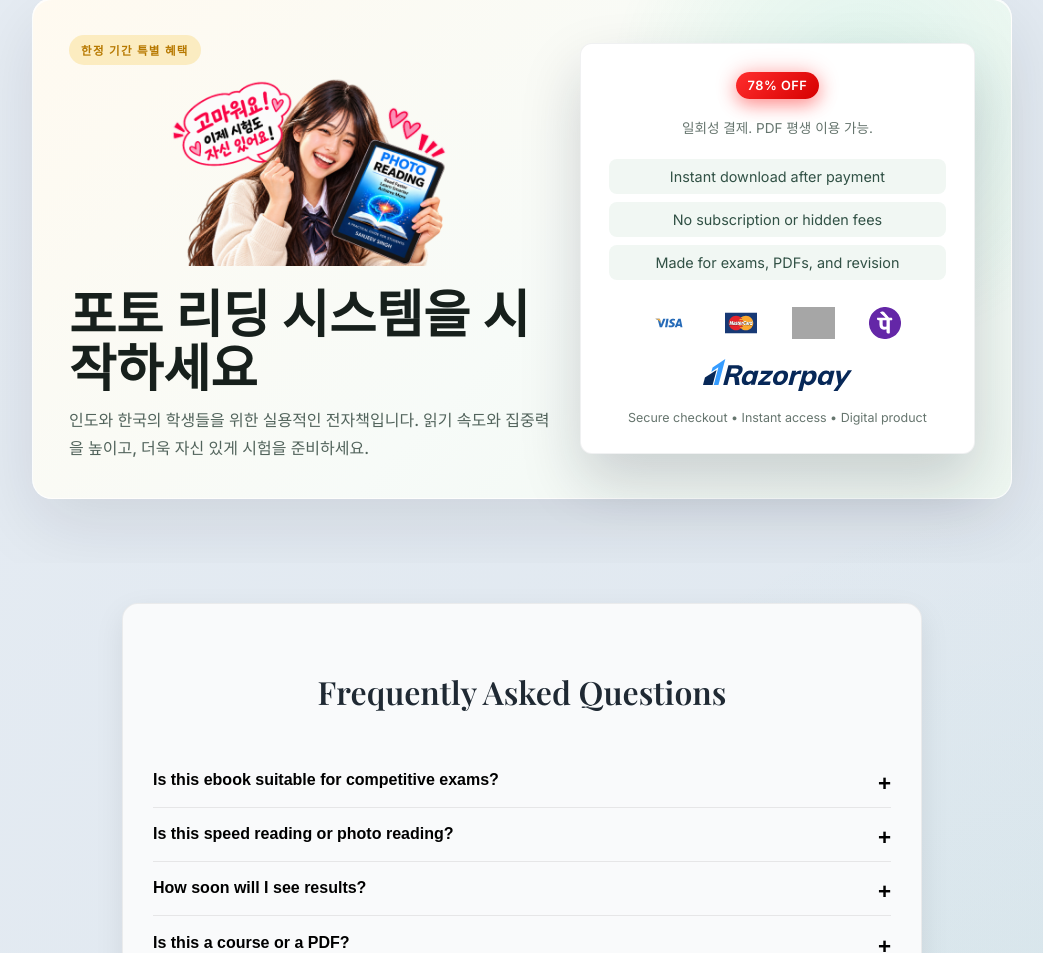
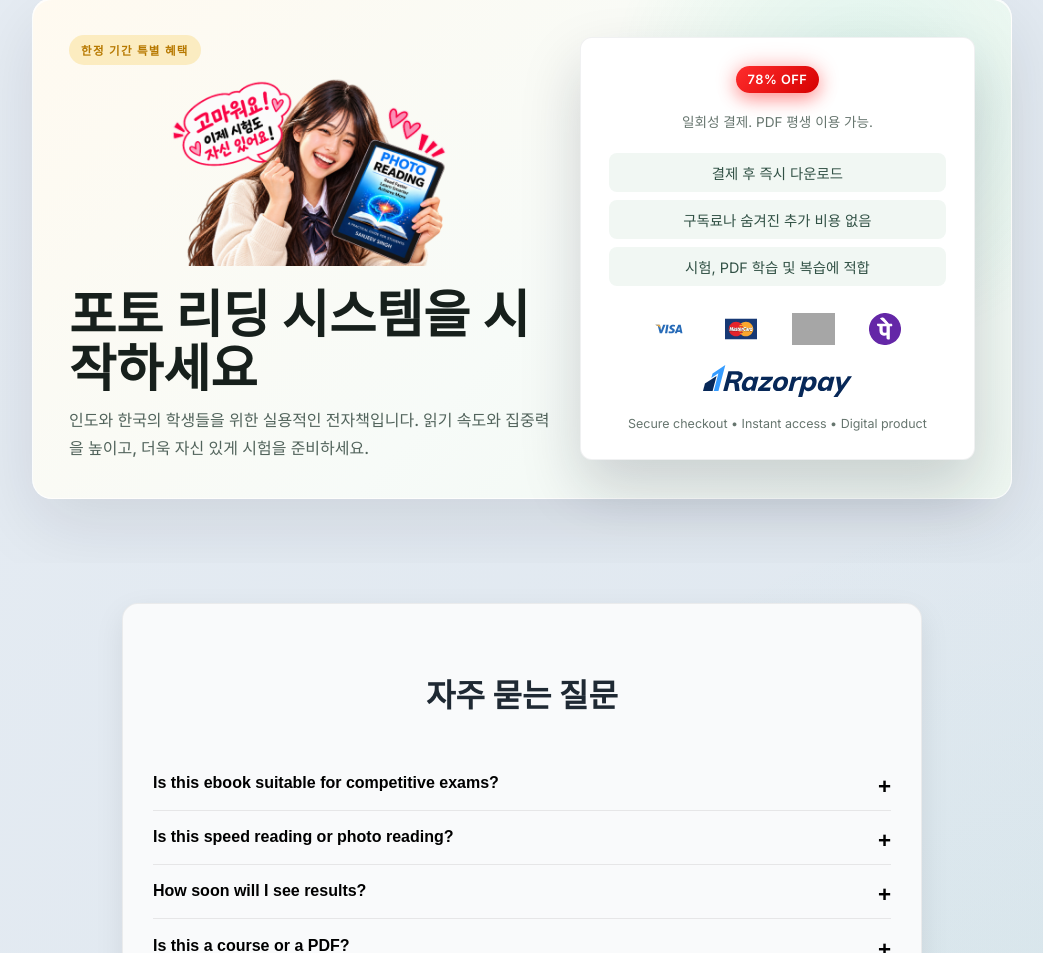
Before and after one commit to Sanjeev2206/ebook-site, a plain HTML site: page korea.html in a window 1280 px wide. Shown: the part 2744-3697 px from the top of the page, without its empty margins (118-1161 px from the left). Drawn offline with nearby package versions, Linux system fonts and the light colour scheme; grey boxes are pictures that could not be loaded; a script that the page names is missing.

Commit message:
Update korea.html

```diff
--- a/korea.html
+++ b/korea.html
@@ -2424,9 +2424,9 @@ button.btn-primary {
       </div>
 
       <div class="buy-benefits">
-        <span>Instant download after payment</span>
-        <span>No subscription or hidden fees</span>
-        <span>Made for exams, PDFs, and revision</span>
+        <span>결제 후 즉시 다운로드</span>
+        <span>구독료나 숨겨진 추가 비용 없음</span>
+        <span>시험, PDF 학습 및 복습에 적합</span>
       </div>
 
       <a href="https://rzp.io/rzp/vYiwVnSf"
@@ -2473,7 +2473,7 @@ button.btn-primary {
 </section>
 
   <section id="faq" class="faq-section">
-  <h2 class="faq-title">Frequently Asked Questions</h2>
+  <h2 class="faq-title">자주 묻는 질문</h2>
 
   <div class="faq-item">
     <button class="faq-question">Is this ebook suitable for competitive exams?</button>
```
